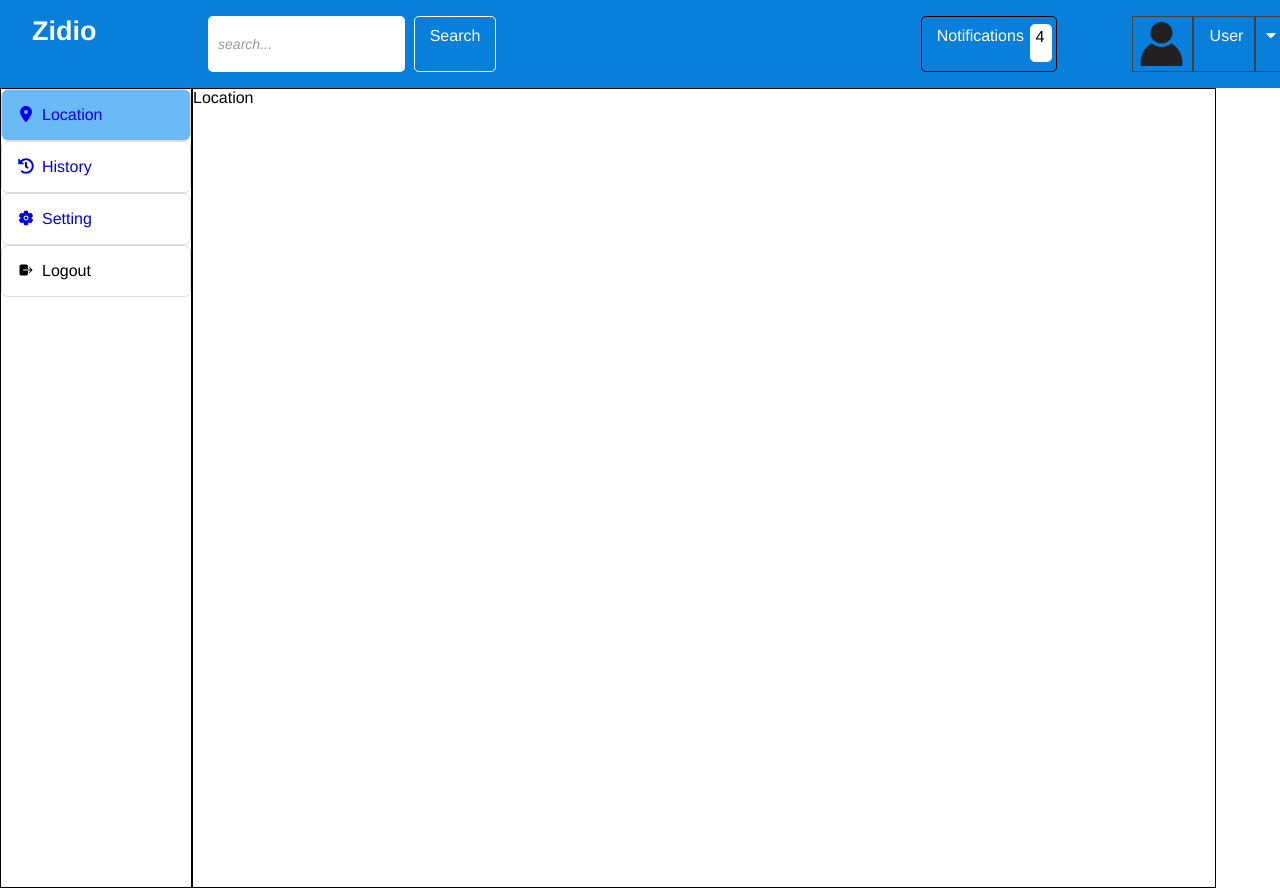
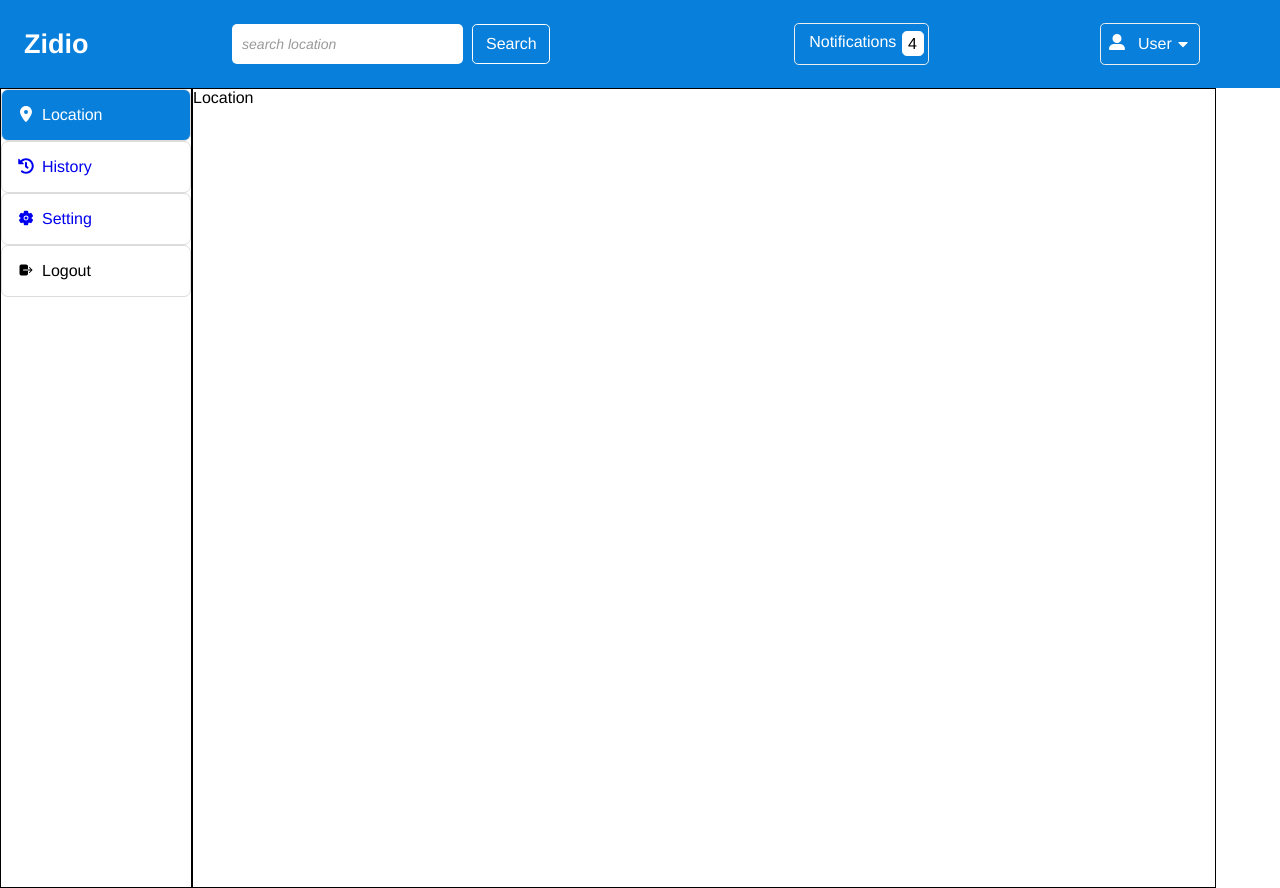
Before and after one commit to Rengkat/Location-tracker, a React (Vite) app: page / in a window 1280 px wide. Built offline with nearby package versions, Linux system fonts and the light colour scheme.

Commit message:
adjust nav

```diff
--- a/src/App.css
+++ b/src/App.css
@@ -32,8 +32,10 @@
   border-radius: 7px;
 }
 .link.active {
-  background-color: rgb(108, 186, 245);
+  background-color: rgb(8, 127, 219);
+  color: white;
 }
+
 .outlet {
   width: 80%;
   border: 1px solid black;
--- a/src/Components/NavBar.jsx
+++ b/src/Components/NavBar.jsx
@@ -1,7 +1,7 @@
-
 // eslint-disable-next-line no-unused-vars
 import React from "react";
-import profile from "./Image/profile.png";
+// import profile from "./Image/profile.png";
+import { FaUserLarge } from "react-icons/fa6";
 // import { FaUser } from "react-icons/fa";
 import { FaCaretDown } from "react-icons/fa";
 import "./Navbar.css";
@@ -10,32 +10,30 @@ const NavBar = () => {
   return (
     <>
       <nav className="navbar">
+        <div className="left">
           <h3>
             <span className="zidio">Zidio</span>
           </h3>
           <div className="scr">
-          <input className="search" placeholder="search..." type="text" />
+            <input className="search" placeholder="search location" type="text" />
             <span className="btn"> Search</span>
           </div>
+        </div>
+        <div className="right">
           <div className="notification">
             <span className="not">Notifications</span>
             <span className="not-btn">4</span>
           </div>
           <div className="user">
-          <img src={profile}  className="pro"/>
+            <span style={{ color: "white" }}>
+              <FaUserLarge fontsize={30} />
+            </span>
             <span className="use">User</span>
-          <span className="caret"><FaCaretDown/></span>
-          {/* <span className="not-btn">4</span> */}
+            <span className="caret">
+              <FaCaretDown />
+            </span>
           </div>
-        {/* <div>
-          <FaUser /> User
-        </div> */}
-        {/* <div className="bell">
-          <span className="bell" style={{width:"5rem"}}><FaBell/></span>
-        </div> */}
-        {/* <NavLink>
-        <li>Home</li>
-      </NavLink> */}
+        </div>
       </nav>
     </>
   );
--- a/src/Components/Navbar.css
+++ b/src/Components/Navbar.css
@@ -1,4 +1,3 @@
-
 @import url("https://fonts.googleapis.com/css2?family=Poppins:wght@300;400&display=swap");
 * {
   padding: 0;
@@ -8,37 +7,51 @@
 }
 .navbar {
   display: flex;
-  top: 0;
   width: 100%;
   height: 7vh;
-  /* line-height: 3vh; */
-  z-index: 3;
   text-align: center;
+  align-items: center;
+}
+.left {
+  width: 50%;
+  display: flex;
+  gap: 9rem;
+  align-items: center;
+  padding: 0 1.5rem;
+}
+.right {
+  width: 50%;
+  padding: 0 5rem;
+  display: flex;
+  justify-content: end;
+  gap: 9rem;
+  align-items: center;
 }
 .zidio {
   font-size: 27px;
-  margin: 0rem 2rem 0rem 2rem;
   color: #fff;
   padding-top: 23px;
   cursor: pointer;
+  width: 30%;
 }
 .scr {
   display: flex;
-  margin: 0 3rem 0 5rem;
+  width: 70%;
 }
 .search {
   padding: 0.3rem 0.6rem 0.3rem 0.6rem;
   border-radius: 5px;
   border: #fff;
+  width: 60%;
 }
 .search::placeholder {
-    color: #999;
-    font-style: italic;
-    font-size: 14px;
-  }
+  color: #999;
+  font-style: italic;
+  font-size: 14px;
+}
 .btn {
   margin-left: 0.6rem;
-  padding: 0.6rem 0.9rem 0.4rem 0.9rem;
+  padding: 0.6rem 0.8rem;
   border: 1px solid;
   border-radius: 0.3rem;
   color: #fff;
@@ -46,14 +59,13 @@
 }
 .notification {
   display: flex;
-  margin: 0 3rem 0 23rem;
 }
 .not {
   margin-left: 0.6rem;
   padding: 0.6rem 2rem 0.4rem 0.9rem;
   border: 1px solid;
   border-radius: 0.3rem;
-  border: 1.2px solid #000;
+  border: 1.2px ridge #eee;
   color: #fff;
 }
 .not-btn {
@@ -67,27 +79,21 @@
 }
 .user {
   display: flex;
-  margin: 0 3rem 0 0rem;
+  align-items: center;
+  gap: 0.2rem;
+  border: 1.2px solid #eee;
+  padding: 0.5rem;
+  border-radius: 0.3rem;
 }
 .use {
   margin-left: 0.6rem;
-  padding: 0.6rem 0.7rem 0.4rem 1rem;
-  border: 1px solid;
-  border: 1.2px solid #424242;
   color: #fff;
 }
 .pro {
-  margin-right: -0.6rem;
-  padding: 0.3rem 0.5rem 0.3rem 0.4rem;
-  border: 1px solid;
-  border: 1.2px solid #424242;
   color: #fff;
 }
 .caret {
-  margin-left: -0.1rem;
-  padding: 0.6rem 0.5rem 0.2rem 0.5rem;
-  border: 1px solid;
-  border: 1.2px solid #424242;
   color: #fff;
   cursor: pointer;
+  margin-top: 0.2rem;
 }
--- a/src/Pages/auth/Login.css
+++ b/src/Pages/auth/Login.css
@@ -24,12 +24,12 @@
   font-weight: 700;
   color: #ffffff;
 }
-.wel{
-    font-size: 1.2rem;
-    font-weight: 500;
-    justify-items: center;
-    color: #ffffff;
-    margin: 8rem 1rem 0rem 10rem;
+.wel {
+  font-size: 1.2rem;
+  font-weight: 500;
+  justify-items: center;
+  color: #ffffff;
+  margin: 8rem 1rem 0rem 10rem;
 }
 
 .login-card {
@@ -104,7 +104,7 @@ input:focus {
   font-weight: 500;
   cursor: pointer;
   margin: auto;
-  align-content: center;
+  /* align-content: center; */
   justify-content: center;
 }
 
```
Lines whose indentation alone changed are shown as unchanged.
